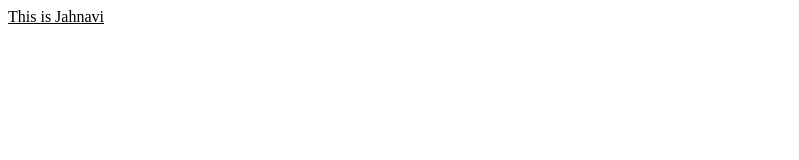
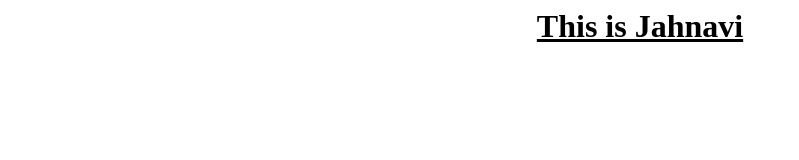
Before and after one commit to Jahnavi-janu123/simple-cicd-demo, a plain HTML site: page index.html in a window 1280 px wide. Shown: the whole page, without its empty margins (0-799 px from the left). Drawn offline with Linux system fonts and the light colour scheme.

Commit message:
Update index.html

```diff
--- a/index.html
+++ b/index.html
@@ -3,6 +3,6 @@
 <title>Janu</title>
 </head>
 <body>
-<u>This is Jahnavi</u>
+<h1 align=center><u><bgcolor=yellow>This is Jahnavi</u></h1>
 </body>
 </html>
```
